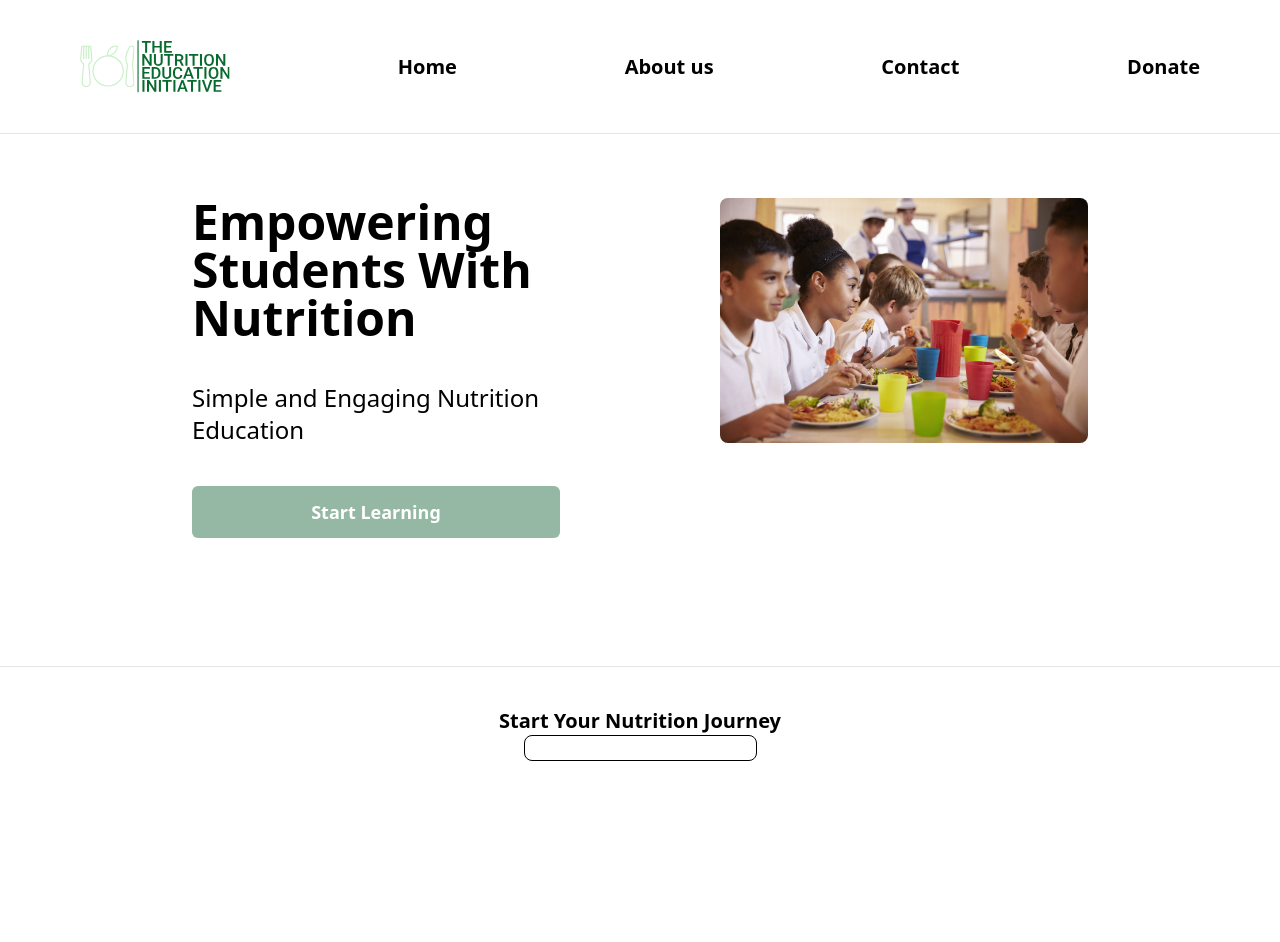
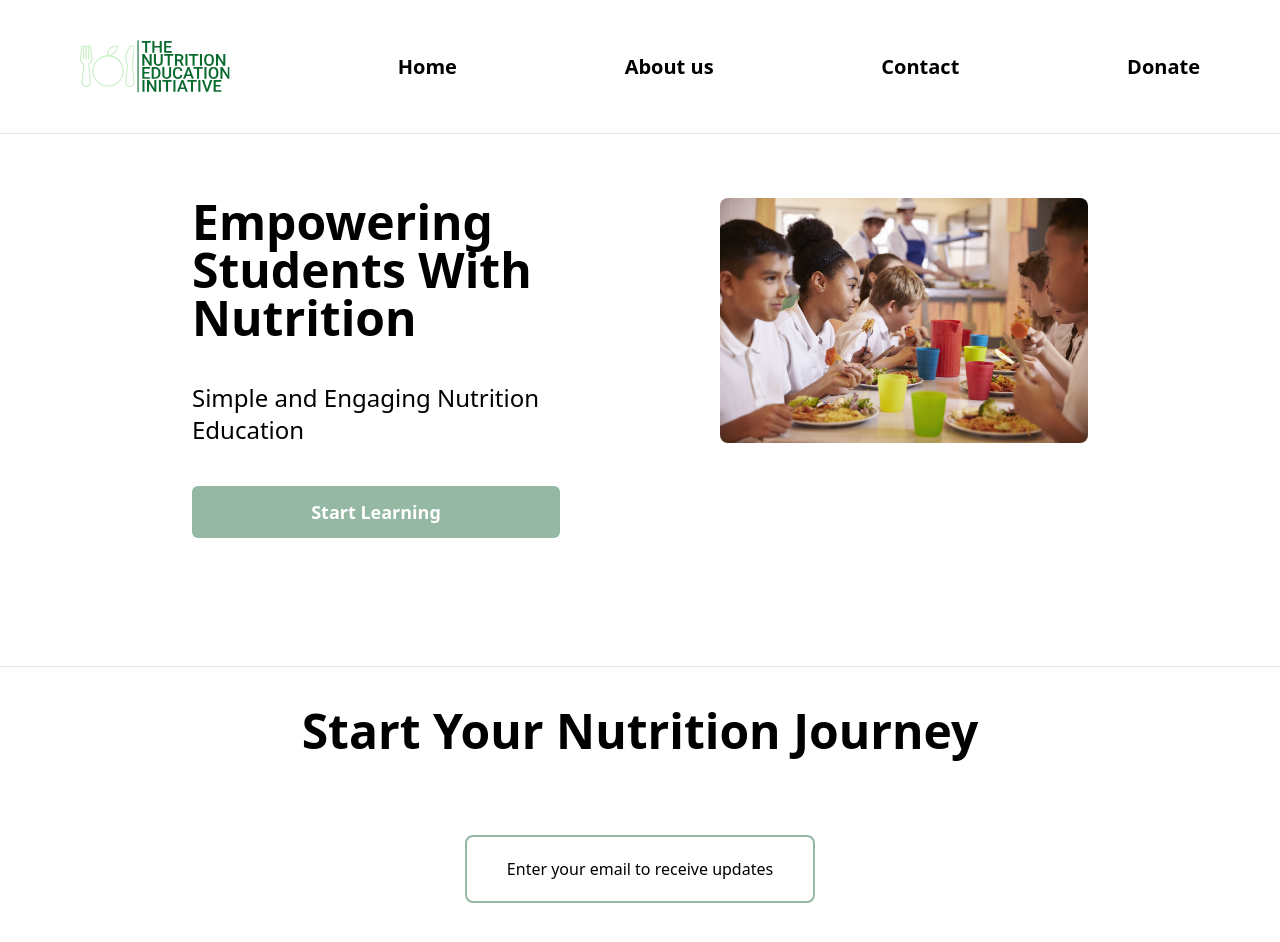
Before and after one commit to azshen23/Nutrition-Education-Initiative, a SvelteKit app: page / in a window 1280 px wide. Before the commit the page ends 801 px from the top, so only its background shows below. Built offline with nearby package versions, Linux system fonts and the light colour scheme.

Commit message:
Update footer.svelte

```diff
--- a/src/components/footer.svelte
+++ b/src/components/footer.svelte
@@ -1,7 +1,9 @@
 <div class="flex flex-col justify-between items-center pt-10 pb-10 border-t bg-white">
-	<h1 class="text-xl font-bold">Start Your Nutrition Journey</h1>
+	<h1 class="text-5xl font-bold pb-20">Start Your Nutrition Journey</h1>
 	<form>
-		<input type="text" class="rounded-lg border border-black" />
+		<button class="rounded-lg border-2 border-primary pl-10 pr-10 pb-5 pt-5">
+			Enter your email to receive updates<button />
+		</button>
 	</form>
 </div>
 
```
